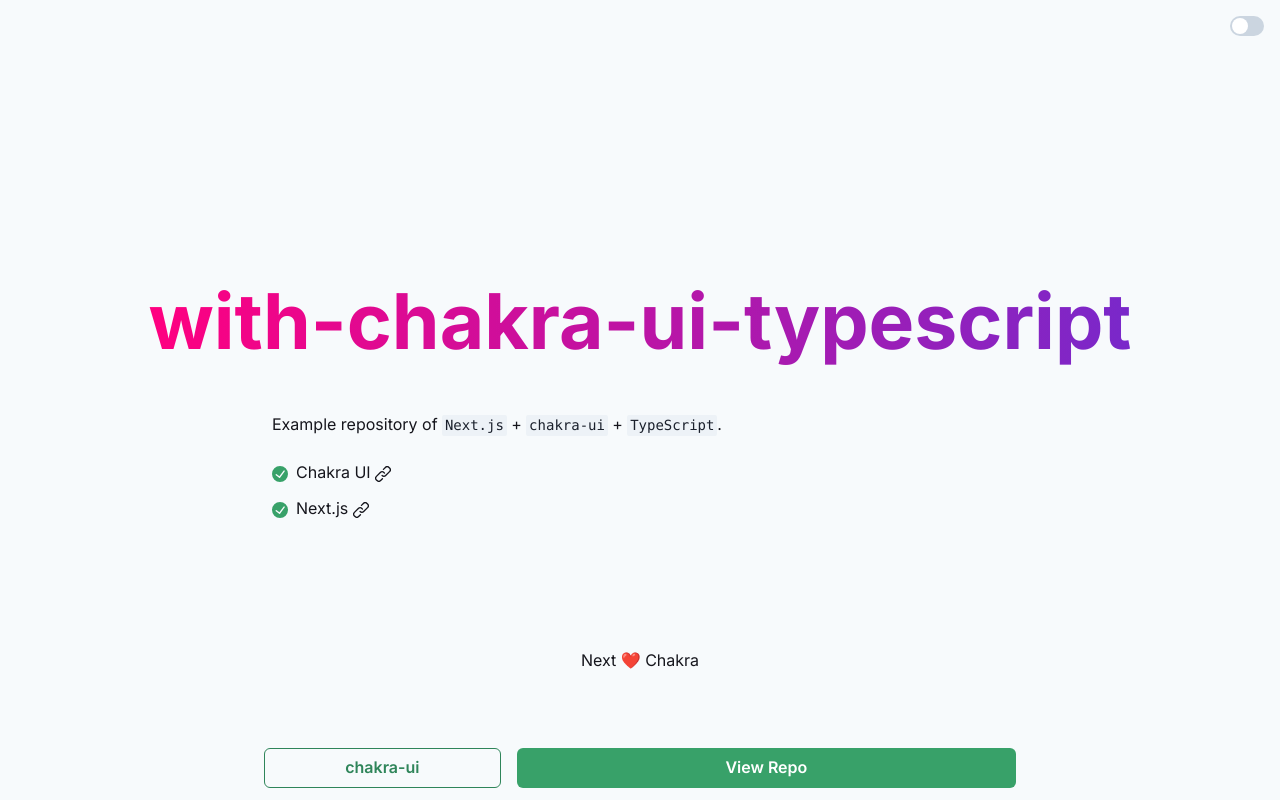
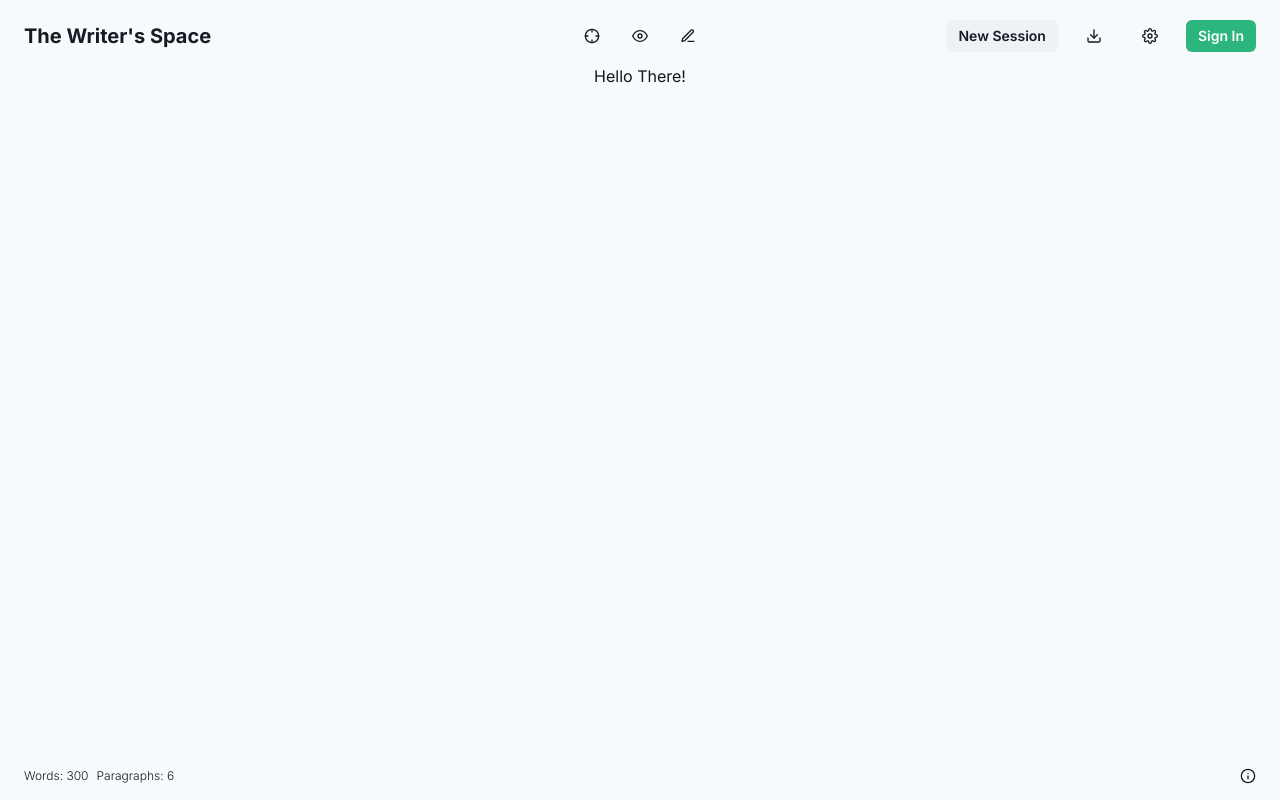
Before and after one commit to ilangorajagopal/aurelius, a Next.js app: page / in a window 1280 px wide. Built offline with nearby package versions, Linux system fonts and the light colour scheme.

Commit message:
📦 NEW: Add header and footer components with non-functional options

```diff
--- a/components/CTA.tsx
+++ /dev/null
@@ -1,31 +0,0 @@
-import { Link as ChakraLink, Button } from '@chakra-ui/react';
-
-import { Container } from './Container';
-
-export const CTA = () => (
-	<Container
-		flexDirection='row'
-		position='fixed'
-		bottom='0'
-		width='100%'
-		maxWidth='48rem'
-		py={3}
-	>
-		<ChakraLink isExternal href='https://chakra-ui.com' flexGrow={1} mx={2}>
-			<Button width='100%' variant='outline' colorScheme='green'>
-				chakra-ui
-			</Button>
-		</ChakraLink>
-
-		<ChakraLink
-			isExternal
-			href='https://github.com/vercel/next.js/blob/canary/examples/with-chakra-ui-typescript'
-			flexGrow={3}
-			mx={2}
-		>
-			<Button width='100%' variant='solid' colorScheme='green'>
-				View Repo
-			</Button>
-		</ChakraLink>
-	</Container>
-);
--- a/components/Container.tsx
+++ b/components/Container.tsx
@@ -2,10 +2,9 @@
 
 export const Container = (props: FlexProps) => {
 	const { colorMode } = useColorMode();
+	const bgColor = { light: 'gray.50', dark: 'gray.900' };
+	const color = { light: 'black', dark: 'white' };
 
-	const bgColor = { light: 'gray.50', dark: 'gray.900' };
-
-	const color = { light: 'black', dark: 'white' };
 	return (
 		<Flex
 			direction='column'
--- a/components/Footer.tsx
+++ b/components/Footer.tsx
@@ -1,5 +1,105 @@
-import { Flex, FlexProps } from '@chakra-ui/react';
+import {
+	Button,
+	Flex,
+	Grid,
+	HStack,
+	Icon,
+	Modal,
+	ModalBody,
+	ModalCloseButton,
+	ModalContent,
+	ModalFooter,
+	ModalHeader,
+	ModalOverlay,
+	Text,
+	useColorModeValue,
+	useDisclosure,
+} from '@chakra-ui/react';
+import { Info } from 'react-feather';
 
-export const Footer = (props: FlexProps) => (
-	<Flex as='footer' py='8rem' {...props} />
-);
+export default function Footer(props) {
+	const { isOpen, onOpen, onClose } = useDisclosure();
+
+	return (
+		<Flex
+			as='footer'
+			w='full'
+			h={12}
+			px={6}
+			alignItems='center'
+			justifyContent='space-between'
+			flexShrink={0}
+			overflowY='hidden'
+			{...props}
+		>
+			<Grid w='full' h='full' templateColumns='repeat(2, 1fr)' gap={4}>
+				{/* Details */}
+				<HStack
+					h='full'
+					align='center'
+					justifyContent='start'
+					fontSize='xl'
+					fontWeight='bold'
+					color={useColorModeValue('gray.900', 'white')}
+				>
+					<Text fontSize='xs' fontWeight='light'>
+						Words: 300
+					</Text>
+					<Text fontSize='xs' fontWeight='light'>
+						Paragraphs: 6
+					</Text>
+				</HStack>
+
+				{/* About */}
+				<Flex
+					align='center'
+					justifyContent='end'
+					fontSize='xl'
+					fontWeight='bold'
+					color={useColorModeValue('gray.900', 'white')}
+				>
+					<>
+						<Button
+							w='auto'
+							minW={0}
+							h='auto'
+							p={0}
+							rounded='md'
+							d='flex'
+							align='center'
+							justify='center'
+							onClick={onOpen}
+							variant='ghost'
+						>
+							<Icon as={Info} />
+						</Button>
+
+						<Modal
+							isCentered={true}
+							isOpen={isOpen}
+							onClose={onClose}
+						>
+							<ModalOverlay />
+							<ModalContent>
+								<ModalHeader>Modal Title</ModalHeader>
+								<ModalCloseButton />
+								<ModalBody>Modal Content</ModalBody>
+
+								<ModalFooter>
+									<Button
+										variant='ghost'
+										mr={3}
+										onClick={onClose}
+									>
+										Close
+									</Button>
+									<Button colorScheme='brand'>Save</Button>
+								</ModalFooter>
+							</ModalContent>
+						</Modal>
+					</>
+				</Flex>
+			</Grid>
+		</Flex>
+	);
+}
--- /dev/null
+++ b/components/Header.tsx
@@ -0,0 +1,195 @@
+import {
+	Button,
+	Flex,
+	Grid,
+	HStack,
+	Icon,
+	Link,
+	Modal,
+	ModalOverlay,
+	ModalContent,
+	ModalHeader,
+	ModalFooter,
+	ModalBody,
+	ModalCloseButton,
+	useDisclosure,
+	useColorModeValue,
+} from '@chakra-ui/react';
+import { Crosshair, Download, Edit3, Eye, Settings } from 'react-feather';
+
+export default function Header(props) {
+	const { isOpen, onOpen, onClose } = useDisclosure();
+
+	return (
+		<Flex
+			as='header'
+			w='full'
+			h={16}
+			px={6}
+			alignItems='center'
+			justifyContent='space-between'
+			overflowY='hidden'
+			{...props}
+		>
+			<Grid w='full' h='full' templateColumns='repeat(3, 1fr)' gap={4}>
+				{/* Logo */}
+				<Flex
+					align='center'
+					justifyContent='start'
+					fontSize='xl'
+					fontWeight='bold'
+					color={useColorModeValue('gray.900', 'white')}
+				>
+					<Link href='/'>The Writer&apos;s Space</Link>
+				</Flex>
+
+				{/* Tools */}
+				<HStack
+					h='full'
+					py={4}
+					align='center'
+					justifyContent='center'
+					fontSize='xl'
+					fontWeight='bold'
+					color={useColorModeValue('gray.900', 'white')}
+				>
+					<Button
+						w={10}
+						h={10}
+						p={0}
+						rounded='md'
+						d='flex'
+						align='center'
+						justify='center'
+						variant='ghost'
+					>
+						<Icon as={Crosshair} />
+					</Button>
+
+					<Button
+						w={10}
+						h={10}
+						p={0}
+						rounded='md'
+						d='flex'
+						align='center'
+						justify='center'
+						variant='ghost'
+					>
+						<Icon as={Eye} />
+					</Button>
+
+					<Button
+						w={10}
+						h={10}
+						p={0}
+						rounded='md'
+						d='flex'
+						align='center'
+						justify='center'
+						variant='ghost'
+					>
+						<Icon as={Edit3} />
+					</Button>
+				</HStack>
+
+				{/* Settings & Account */}
+				<HStack
+					h='full'
+					align='center'
+					justifyContent='end'
+					fontSize='xl'
+					fontWeight='bold'
+					color={useColorModeValue('gray.900', 'white')}
+					spacing={4}
+				>
+					<Button size='sm'>New Session</Button>
+
+					<>
+						<Button
+							w={10}
+							h={10}
+							p={0}
+							rounded='md'
+							d='flex'
+							align='center'
+							justify='center'
+							onClick={onOpen}
+							variant='ghost'
+						>
+							<Icon as={Download} />
+						</Button>
+
+						<Modal
+							isCentered={true}
+							isOpen={isOpen}
+							onClose={onClose}
+						>
+							<ModalOverlay />
+							<ModalContent>
+								<ModalHeader>Modal Title</ModalHeader>
+								<ModalCloseButton />
+								<ModalBody>Modal Content</ModalBody>
+
+								<ModalFooter>
+									<Button
+										variant='ghost'
+										mr={3}
+										onClick={onClose}
+									>
+										Close
+									</Button>
+									<Button colorScheme='brand'>Save</Button>
+								</ModalFooter>
+							</ModalContent>
+						</Modal>
+					</>
+
+					<>
+						<Button
+							w={10}
+							h={10}
+							p={0}
+							rounded='md'
+							d='flex'
+							align='center'
+							justify='center'
+							onClick={onOpen}
+							variant='ghost'
+						>
+							<Icon as={Settings} />
+						</Button>
+
+						<Modal
+							isCentered={true}
+							isOpen={isOpen}
+							onClose={onClose}
+						>
+							<ModalOverlay />
+							<ModalContent>
+								<ModalHeader>Modal Title</ModalHeader>
+								<ModalCloseButton />
+								<ModalBody>Modal Content</ModalBody>
+
+								<ModalFooter>
+									<Button
+										variant='ghost'
+										mr={3}
+										onClick={onClose}
+									>
+										Close
+									</Button>
+									<Button colorScheme='brand'>Save</Button>
+								</ModalFooter>
+							</ModalContent>
+						</Modal>
+					</>
+
+					<Button colorScheme='brand' size='sm'>
+						Sign In
+					</Button>
+				</HStack>
+			</Grid>
+		</Flex>
+	);
+}
--- a/components/Hero.tsx
+++ /dev/null
@@ -1,17 +0,0 @@
-import { Flex, Heading } from '@chakra-ui/react';
-
-export const Hero = ({ title }: { title: string }) => (
-	<Flex
-		justifyContent='center'
-		alignItems='center'
-		height='100vh'
-		bgGradient='linear(to-l, #7928CA, #FF0080)'
-		bgClip='text'
-	>
-		<Heading fontSize='6vw'>{title}</Heading>
-	</Flex>
-);
-
-Hero.defaultProps = {
-	title: 'with-chakra-ui-typescript',
-};
--- a/components/Main.tsx
+++ /dev/null
@@ -1,13 +0,0 @@
-import { Stack, StackProps } from '@chakra-ui/react';
-
-export const Main = (props: StackProps) => (
-	<Stack
-		spacing='1.5rem'
-		width='100%'
-		maxWidth='48rem'
-		mt='-45vh'
-		pt='8rem'
-		px='1rem'
-		{...props}
-	/>
-);
--- a/pages/index.tsx
+++ b/pages/index.tsx
@@ -1,61 +1,24 @@
-import {
-	Link as ChakraLink,
-	Text,
-	Code,
-	List,
-	ListIcon,
-	ListItem,
-} from '@chakra-ui/react';
-import { CheckCircleIcon, LinkIcon } from '@chakra-ui/icons';
+import { chakra } from '@chakra-ui/react';
+import { Container } from '../components/Container';
+import Footer from '../components/Footer';
+import Header from '../components/Header';
 
-import { Hero } from '../components/Hero';
-import { Container } from '../components/Container';
-import { Main } from '../components/Main';
-import { DarkModeSwitch } from '../components/DarkModeSwitch';
-import { CTA } from '../components/CTA';
-import { Footer } from '../components/Footer';
-
-const Index = () => (
-	<Container height='100vh'>
-		<Hero />
-		<Main>
-			<Text>
-				Example repository of <Code>Next.js</Code> +{' '}
-				<Code>chakra-ui</Code> + <Code>TypeScript</Code>.
-			</Text>
-
-			<List spacing={3} my={0}>
-				<ListItem>
-					<ListIcon as={CheckCircleIcon} color='green.500' />
-					<ChakraLink
-						isExternal
-						href='https://chakra-ui.com'
-						flexGrow={1}
-						mr={2}
-					>
-						Chakra UI <LinkIcon />
-					</ChakraLink>
-				</ListItem>
-				<ListItem>
-					<ListIcon as={CheckCircleIcon} color='green.500' />
-					<ChakraLink
-						isExternal
-						href='https://nextjs.org'
-						flexGrow={1}
-						mr={2}
-					>
-						Next.js <LinkIcon />
-					</ChakraLink>
-				</ListItem>
-			</List>
-		</Main>
-
-		<DarkModeSwitch />
-		<Footer>
-			<Text>Next ❤️ Chakra</Text>
-		</Footer>
-		<CTA />
-	</Container>
-);
-
-export default Index;
+export default function Index() {
+	return (
+		<Container height='auto' minH='100vh'>
+			<Header />
+			<chakra.main
+				w='full'
+				h='auto'
+				d='flex'
+				flexDirection='column'
+				alignItems='center'
+				justifyContent='flex-start'
+				flex='1 0 auto'
+			>
+				Hello There!
+			</chakra.main>
+			<Footer />
+		</Container>
+	);
+}
```
Also changed, not shown: package.json (+7 -2 lines), components/content/Editor.tsx (added), components/content/Title.tsx (added), components/content/Toolbar.tsx (added), 1 other file (tests, documents, lock files or other folders).
